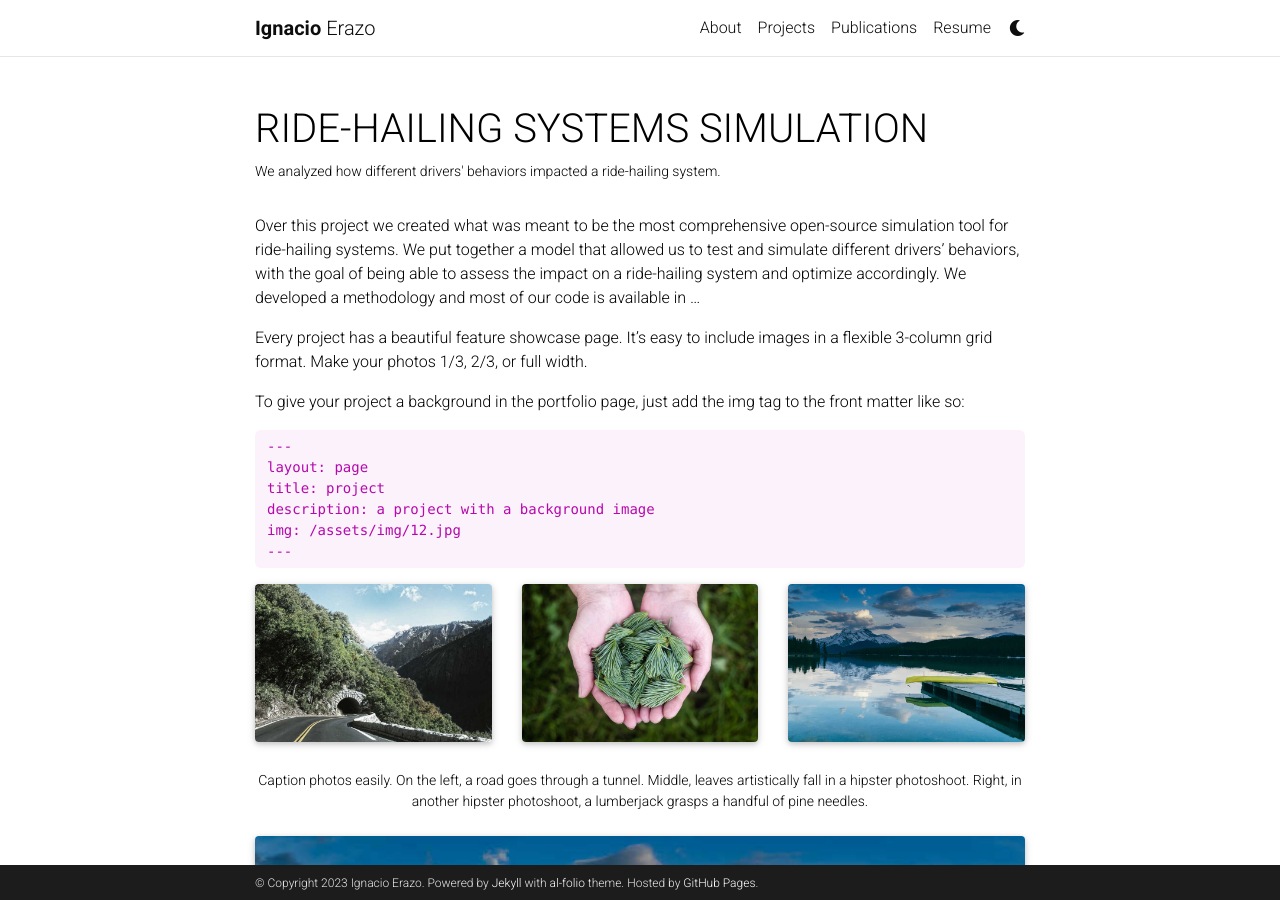
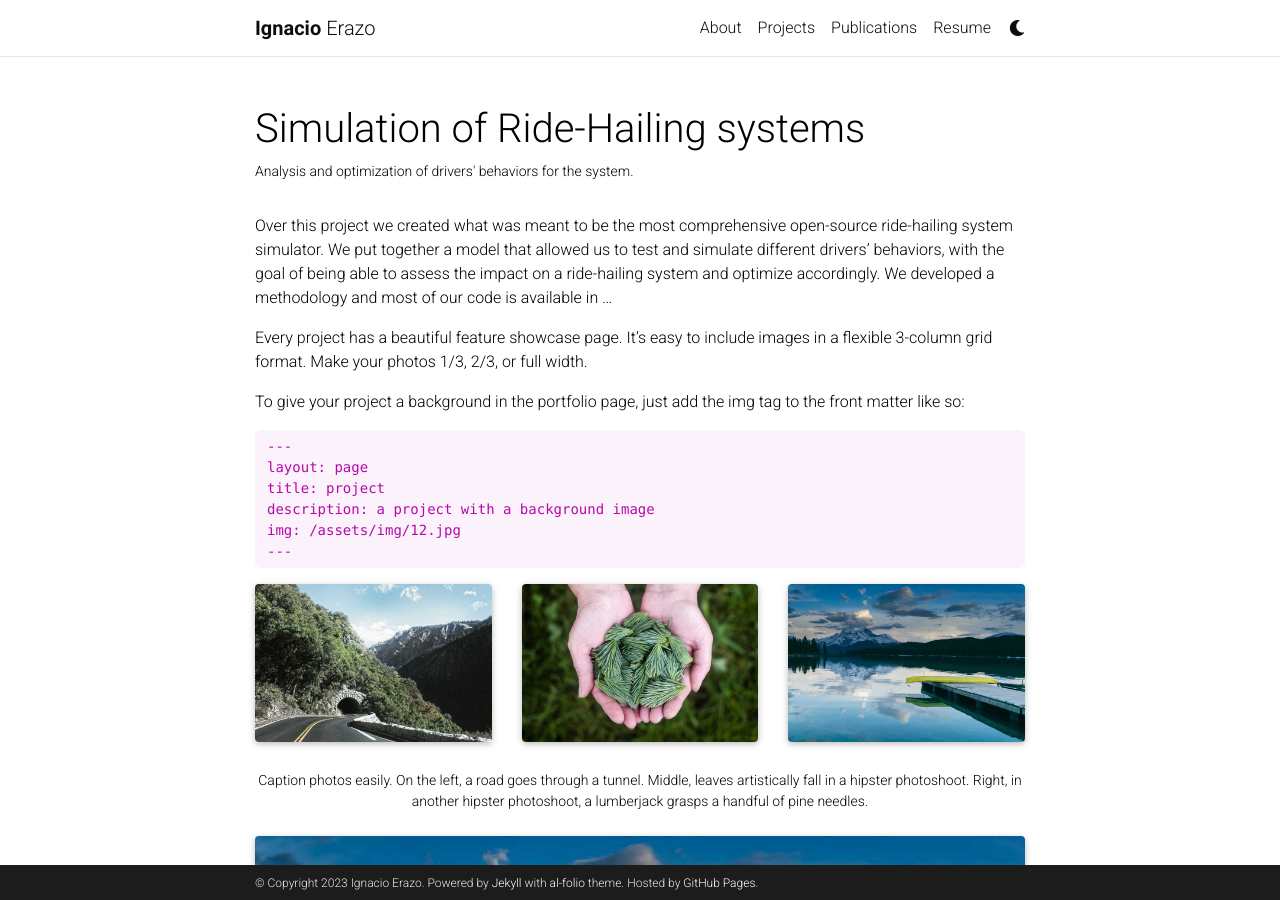
Before and after one commit to ierazo/ierazo.github.io, a Jekyll site: the page built from _projects/1_project.md, in a window 1280 px wide and 900 px high. Built offline with Jekyll 4.4.1, drawn with Linux system fonts in a browser that asks for light colours; full-size pictures stand in for the smaller copies a plugin makes; comment, search, counter and statistics services are not loaded; a style sheet for code colours, icons or effects is not loaded.

Commit message:
new changes projects

```diff
--- a/_includes/projects.html
+++ b/_includes/projects.html
@@ -13,7 +13,7 @@
           alt="project thumbnail" -%}
         {%- endif %}
         <div class="card-body">
-          <h2 class="card-title text-lowercase">{{ project.title }}</h2>
+          <h2 class="card-title">{{ project.title }}</h2>
           <p class="card-text">{{ project.description }}</p>
           <div class="row ml-1 mr-1 p-0">
             {%- if project.github -%}
--- a/_layouts/page.html
+++ b/_layouts/page.html
@@ -5,7 +5,7 @@ layout: default
         <div class="post">
 
           <header class="post-header">
-            <h1 class="post-title"> <span style="text-transform:uppercase"> {{ page.title }} </span> </h1>
+            <h1 class="post-title">  {{ page.title }} </h1>
             <p class="post-description">{{ page.description }}</p>
           </header>
 
--- a/_projects/1_project.md
+++ b/_projects/1_project.md
@@ -1,13 +1,13 @@
 ---
 layout: page
-title: RIDE-HAILING SYSTEMS SIMULATION
-description: We analyzed how different drivers' behaviors impacted a ride-hailing system.
-img: assets/img/wsc_rides_project/mapa2_opt.pdf
+title: Simulation of Ride-Hailing systems
+description: Analysis and optimization of drivers' behaviors for the system.
+img: assets/img/wsc_rides_project/mapa_png.png
 importance: 1
 category: work
 ---
 
-Over this project we created what was meant to be the most comprehensive open-source simulation tool for ride-hailing systems. We put together a model that allowed us to test and simulate different drivers' behaviors, with the goal of being able to assess the impact on a ride-hailing system and optimize accordingly. We developed a methodology and most of our code is available in ...
+Over this project we created what was meant to be the most comprehensive open-source ride-hailing system simulator. We put together a model that allowed us to test and simulate different drivers' behaviors, with the goal of being able to assess the impact on a ride-hailing system and optimize accordingly. We developed a methodology and most of our code is available in ...
 
 
 
```
Also changed, not shown: 1 other file.
